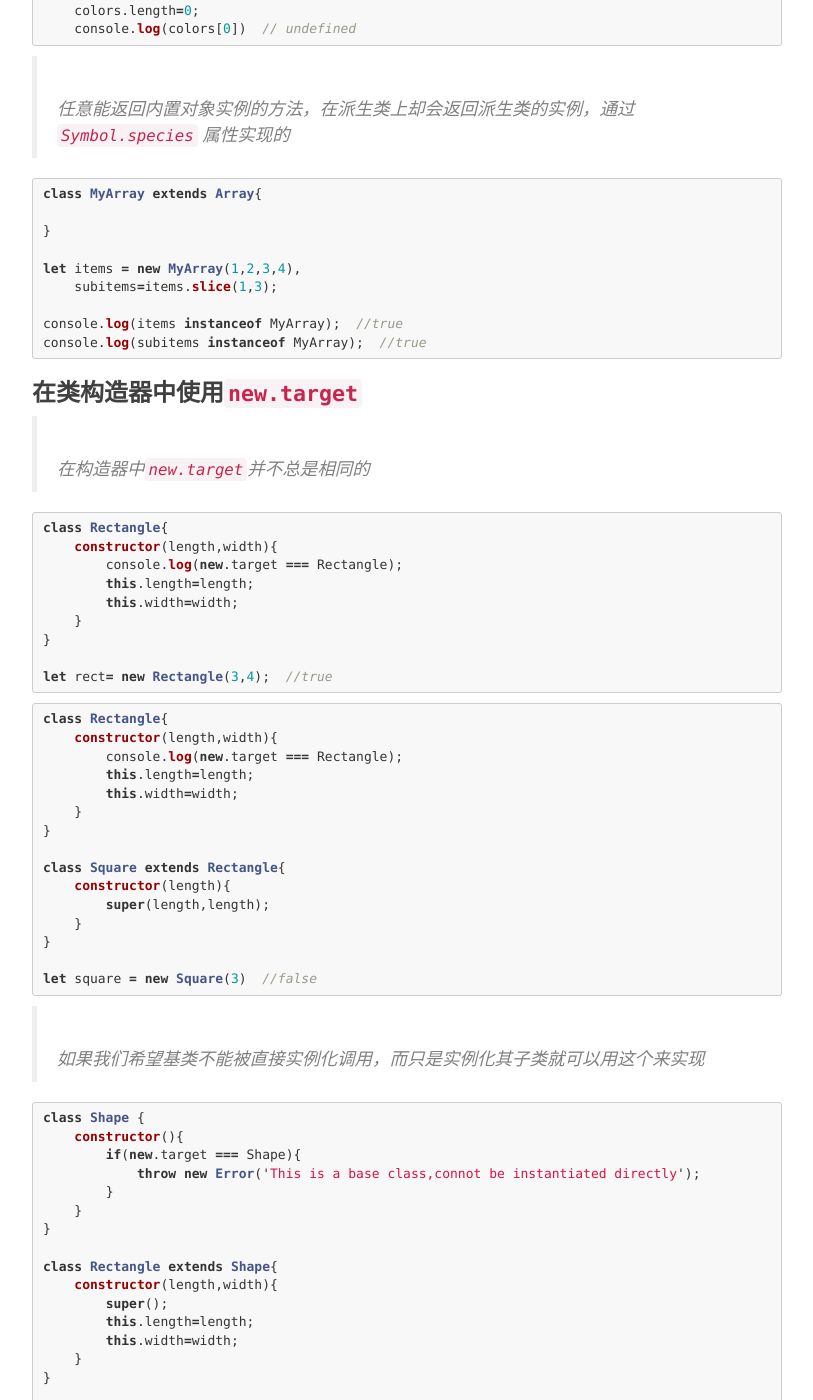
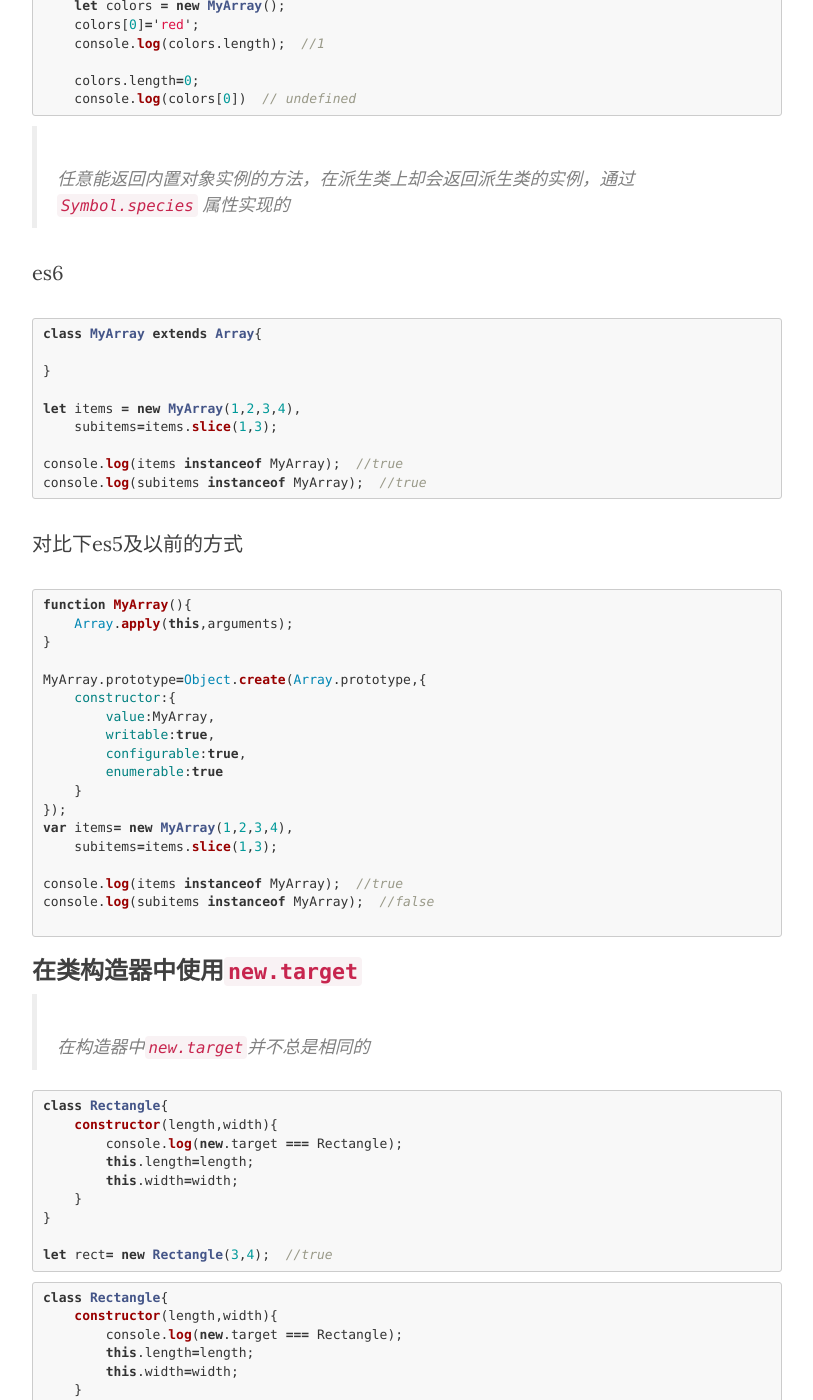
Before and after one commit to Bubble2/Bubble2.github.io, a Jekyll site: the page built from _posts/2017-07-31-es6-classes.md, in a window 1280 px wide and 1400 px high, scrolled down 14294 px. Shown: the whole window, without its empty margins (233-1046 px from the left). Built offline with Jekyll 4.4.1, drawn with Linux system fonts in a browser that asks for light colours; nearby versions of some CDN libraries; some of the changed text lies outside the part shown.

Commit message:
modify classes

````diff
--- a/_posts/2017-07-31-es6-classes.md
+++ b/_posts/2017-07-31-es6-classes.md
@@ -738,6 +741,7 @@ es6继承数组
 
 > 任意能返回内置对象实例的方法，在派生类上却会返回派生类的实例，通过`Symbol.species` 属性实现的
 
+es6
 ``` js
 class MyArray extends Array{
 
@@ -748,6 +752,28 @@ let items = new MyArray(1,2,3,4),
 
 console.log(items instanceof MyArray);  //true
 console.log(subitems instanceof MyArray);  //true
+```
+
+对比下es5及以前的方式
+``` js
+function MyArray(){
+    Array.apply(this,arguments);
+}
+
+MyArray.prototype=Object.create(Array.prototype,{
+    constructor:{
+        value:MyArray,
+        writable:true,
+        configurable:true,
+        enumerable:true
+    }
+});
+var items= new MyArray(1,2,3,4),
+    subitems=items.slice(1,3);
+
+console.log(items instanceof MyArray);  //true
+console.log(subitems instanceof MyArray);  //false
+
 ```
 
 ### 在类构造器中使用`new.target`
````
Also changed, not shown: other parts of _posts/2017-07-31-es6-classes.md (+4 -1 lines), img/es6-classes/TM20170801103943.jpg (added).
